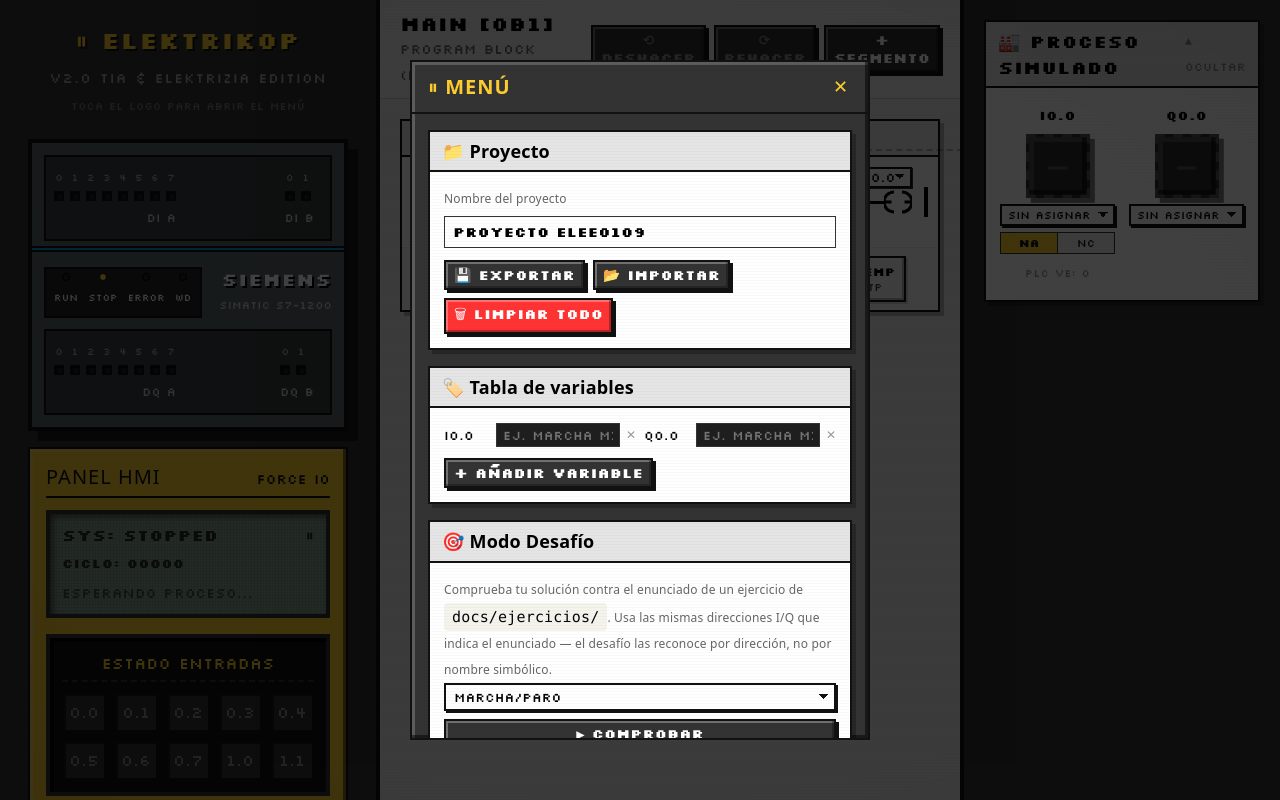
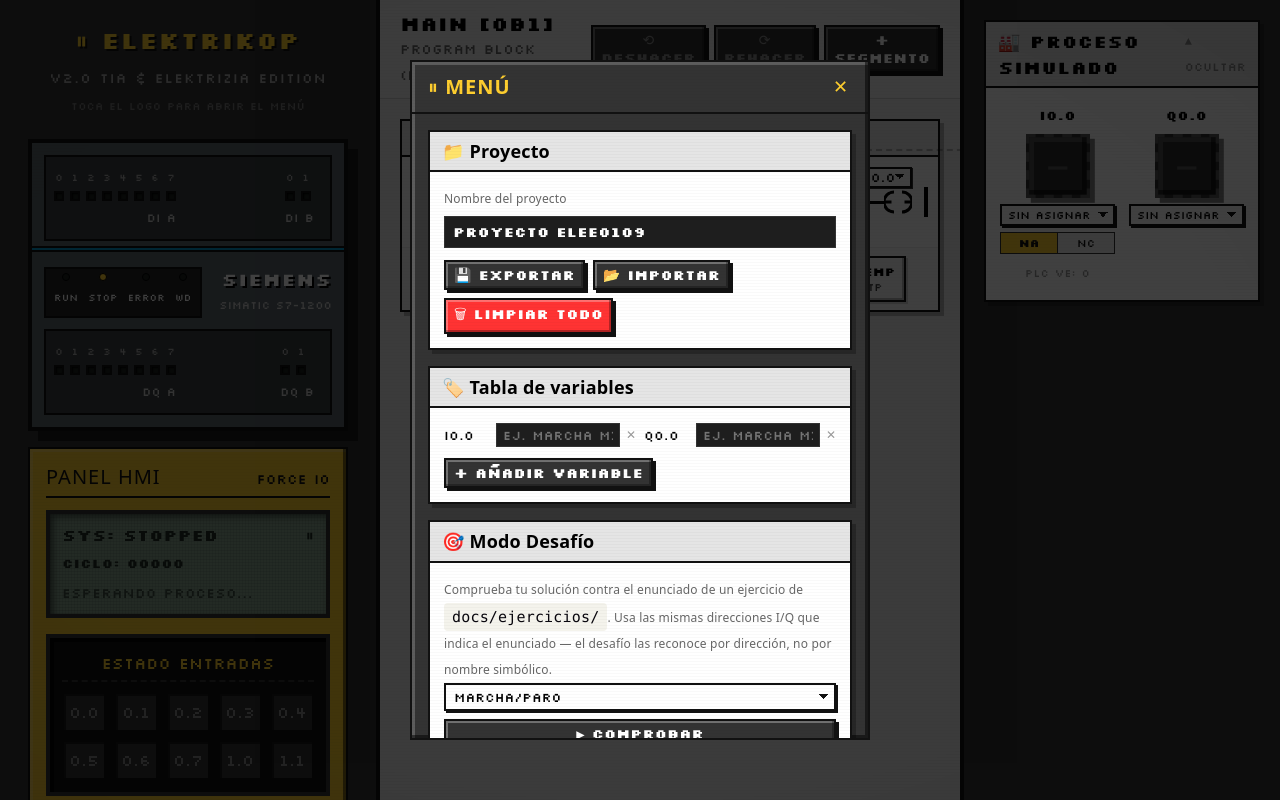
Before and after one commit to mrzuzo90/elektriKOP, a React (Vite) app: page / in a window 1280 px wide. Both pictures are taken after a click on the button "⏸ ELEKTRIKOP". Built offline with nearby package versions, Linux system fonts and the light colour scheme.

Commit message:
fix: contraste del input de nombre de proyecto en el menú de pausa

```diff
--- a/src/components/PauseMenu/PauseMenu.jsx
+++ b/src/components/PauseMenu/PauseMenu.jsx
@@ -96,7 +96,7 @@ export default function PauseMenu({
               onChange={(e) => onRenameProject(e.target.value)}
               style={{
                 width: "100%", boxSizing: "border-box", fontFamily: T.mono, fontSize: 14, fontWeight: "bold",
-                color: T.tiaText, border: `1px solid ${T.dwGrey}`, padding: "6px 8px", marginBottom: 12,
+                color: "#FFFFFF", backgroundColor: T.dwDark, border: `1px solid ${T.dwGrey}`, padding: "6px 8px", marginBottom: 12,
               }}
             />
             <div style={{ display: "flex", gap: 8, flexWrap: "wrap" }}>
```
